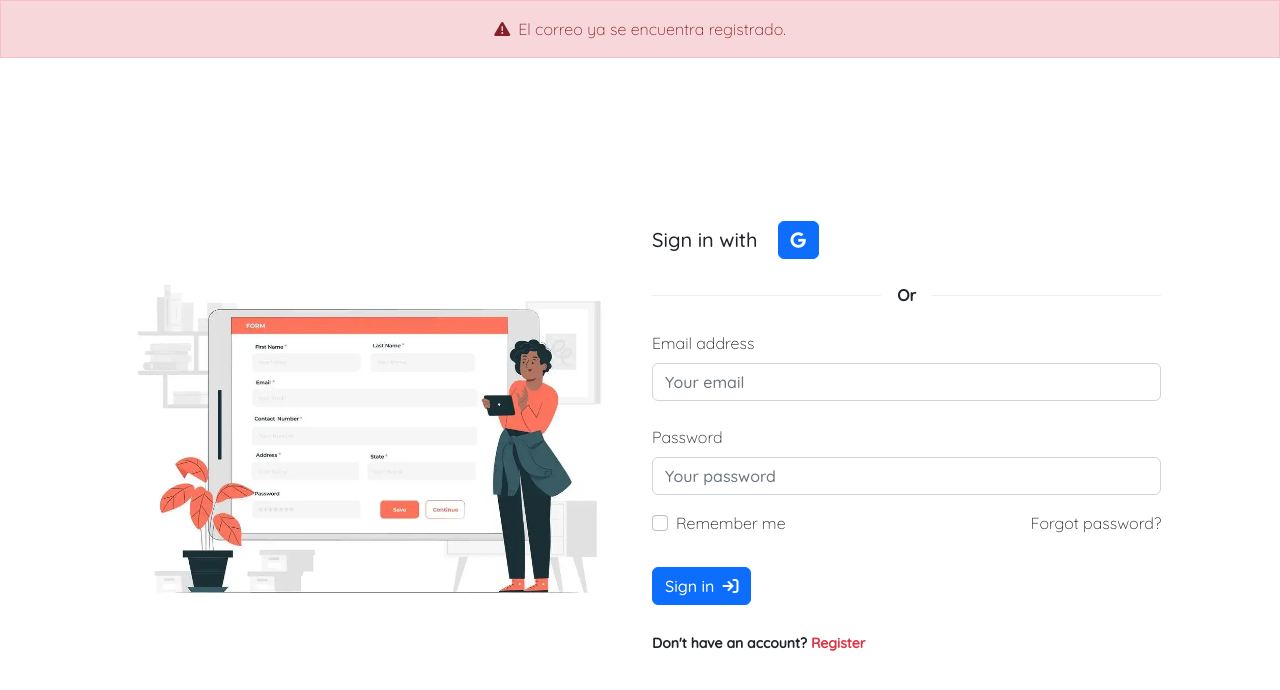
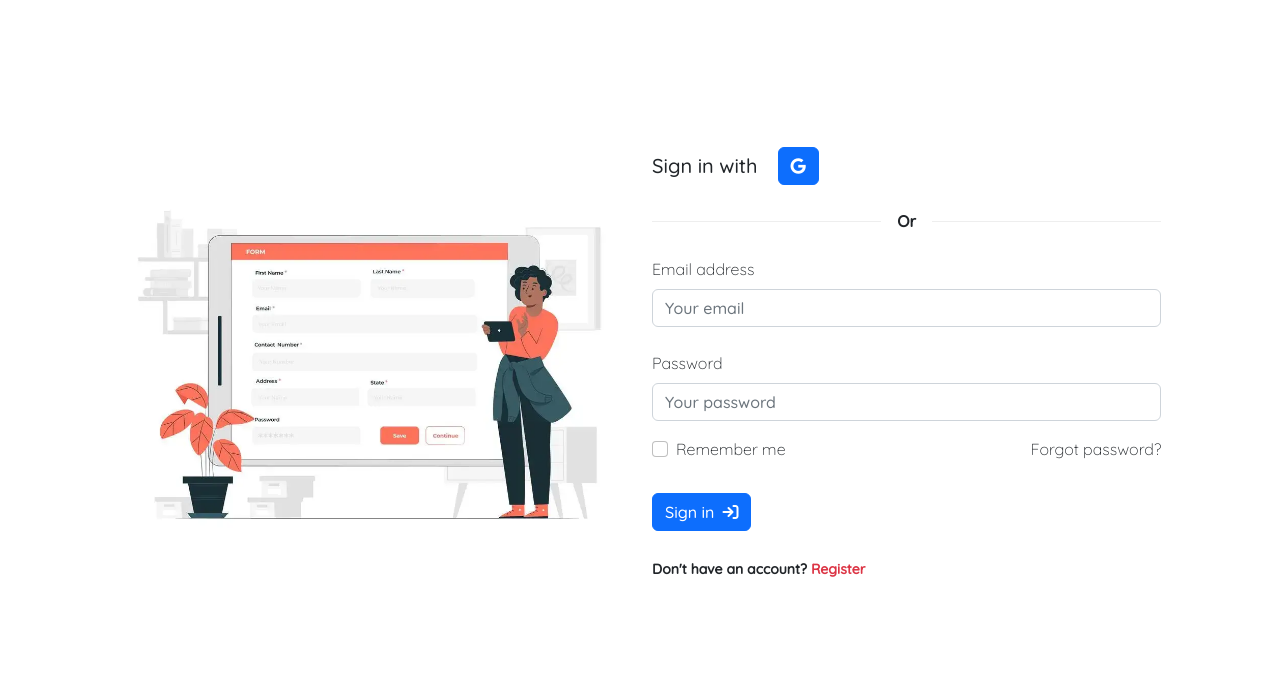
Before and after one commit to luchoweb/jobsform, a React (Create React App) app: page / in a window 1280 px wide. Shown: the top 690 px of the page. Built offline with nearby package versions, Linux system fonts and the light colour scheme.

Commit message:
Alert component done

```diff
--- /dev/null
+++ b/src/components/Alert.tsx
@@ -0,0 +1,18 @@
+type Props = {
+  color: string,
+  icon: string,
+  message: string
+}
+
+const Alert = ( { color, icon, message }: Props ) => {
+  return (
+    <div className={`alert alert-${color} text-center`}>
+      <p className="m-0">
+        <i className={`fa fa-${icon}`}></i>
+        <span className="ms-2">{ message }</span>
+      </p>
+    </div>
+  )
+}
+
+export default Alert;
--- a/src/components/ErrorAlert.tsx
+++ /dev/null
@@ -1,16 +0,0 @@
-type Props = {
-  message: string
-}
-
-const ErrorAlert = ( { message }: Props ) => {
-  return (
-    <div className="alert alert-danger text-center">
-      <p className="m-0">
-        <i className="fas fa-warning"></i>
-        <span className="ms-2">{ message }</span>
-      </p>
-    </div>
-  )
-}
-
-export default ErrorAlert;
--- a/src/views/login.tsx
+++ b/src/views/login.tsx
@@ -1,5 +1,5 @@
 import { useState } from "react";
-import ErrorAlert from "../components/ErrorAlert";
+import Alert from "../components/Alert";
 
 import "../styles/views/login.scss";
 import LoginImage from "../assets/images/login-image.webp";
@@ -9,12 +9,12 @@ type Props = {
 }
 
 const LoginView = ({ typeForm }: Props) => {
-  const [errorMessage, setErrorMessage] = useState('El correo ya se encuentra registrado.');
+  const [errorMessage, setErrorMessage] = useState(null);
 
   return (
     <main className="login pb-5 pb-lg-0">
       <section className="vh-100">
-        { errorMessage && <ErrorAlert message={ errorMessage } /> }
+        { errorMessage && <Alert color="danger" icon="warning" message={ errorMessage } /> }
         <div className="container-fluid h-custom">
           <div className="row d-flex justify-content-center align-items-center h-100">
             <div className="col-11 col-md-5 col-lg-5 mb-4 mb-lg-0">
```
